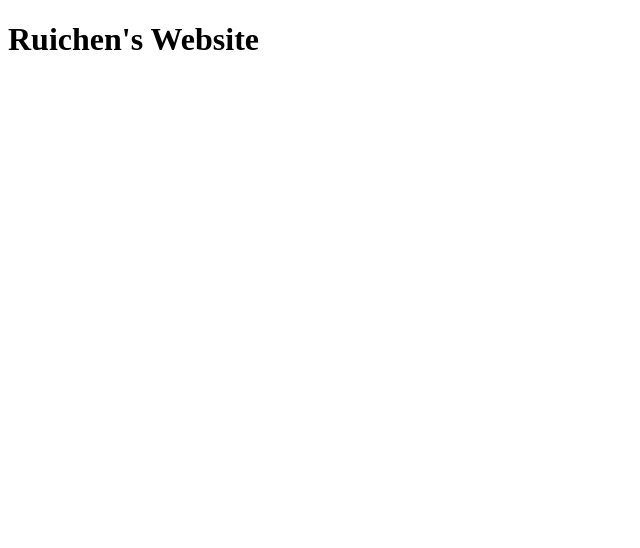
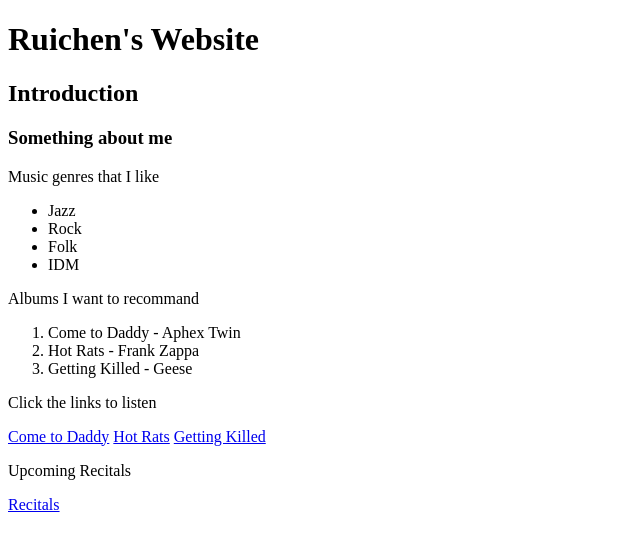
Before and after one commit to rc517/Intro-To-Programming-Web, a plain HTML site: page index.html in a window 1280 px wide. Shown: the whole page, without its empty margins (0-640 px from the left). Drawn offline with Linux system fonts and the light colour scheme.

Commit message:
Web day 1

```diff
--- a/index.html
+++ b/index.html
@@ -7,5 +7,31 @@
 </head>
 <body>
     <h1>Ruichen's Website</h1>
+    <h2>Introduction</h2>
+    <h3>Something about me</h3>
+
+    <p>Music genres that I like</p>
+    <ul>
+        <li>Jazz</li>
+        <li>Rock</li>
+        <li>Folk</li>
+        <li>IDM</li>
+    </ul>
+
+    <p>Albums I want to recommand</p>
+    <ol>
+        <li>Come to Daddy - Aphex Twin</li>
+        <li>Hot Rats - Frank Zappa</li>
+        <li>Getting Killed - Geese</li>
+    </ol>
+
+    <p>Click the links to listen</p>
+    <a href="https://www.youtube.com/watch?v=-yNHlKAzyVA&list=PLunAs_VfWjqd6ZhNLiZaZnjRaDUtXPJpA">Come to Daddy</a>
+    <a href="https://www.youtube.com/watch?v=4xg_elzHQz8&list=PLs9zwqXsceUjbd86fDMF5CchUq5BsA-p3">Hot Rats</a>
+    <a href="https://www.youtube.com/watch?v=qy8ZBISKqKI&list=RDqy8ZBISKqKI&start_radio=1">Getting Killed</a>
+
+    <p>Upcoming Recitals</p>
+    <a href="recitals.html">Recitals</a>
+
 </body>
 </html>
```
Also changed, not shown: recitals.html (added, +15 -0 lines), assets/tired.jpg (added).
